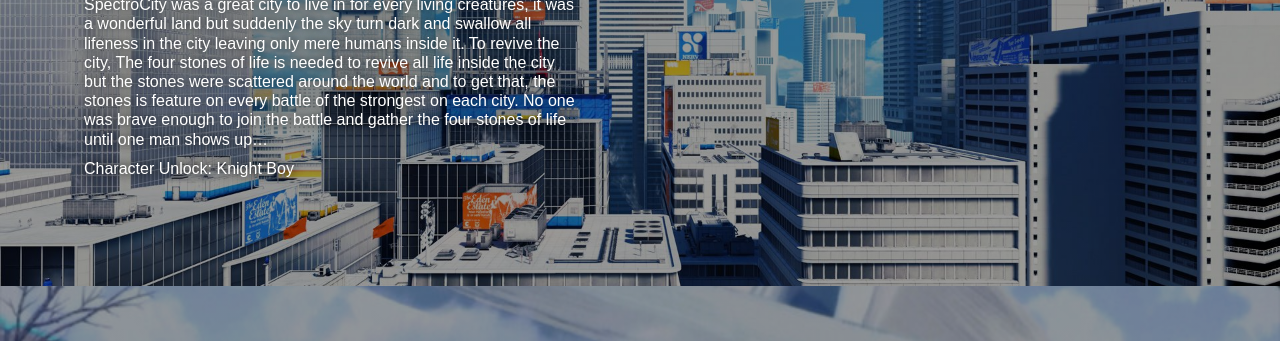
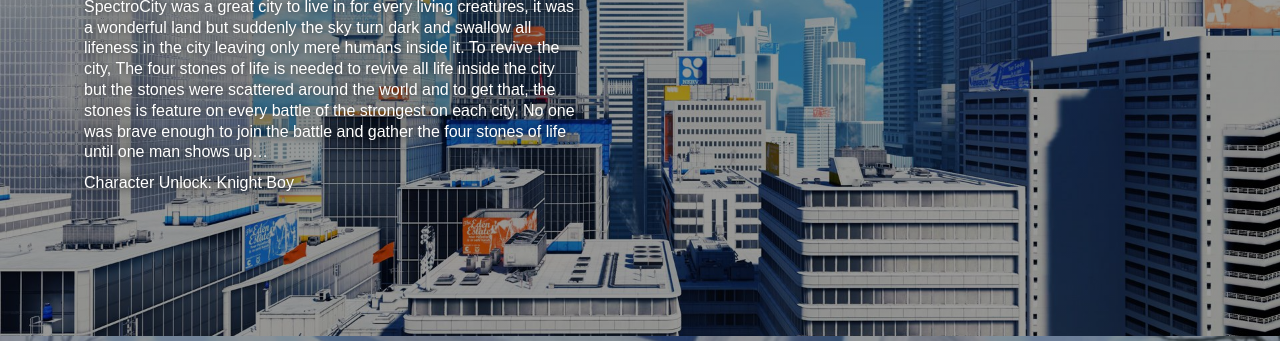
Before and after one commit to reynaldichernando/xtream-chaser, a plain HTML site: page lore.html in a window 1280 px wide. Shown: the part 198-539 px from the top of the page. Drawn offline with Linux system fonts and the light colour scheme.

Commit message:
Fix cropped text in lore

```diff
--- a/css/lore.css
+++ b/css/lore.css
@@ -1,5 +1,5 @@
 .tile {
-    height: 400px;
+    height: 450px;
     position: relative;
     text-shadow: 0px 0px 10px black;
 }
@@ -17,7 +17,7 @@
     position: absolute;
     width: 40%;
     top: 50px;
-    line-height: 1.2rem;
+    line-height: 1.3rem;
 }
 
 .right {
```
